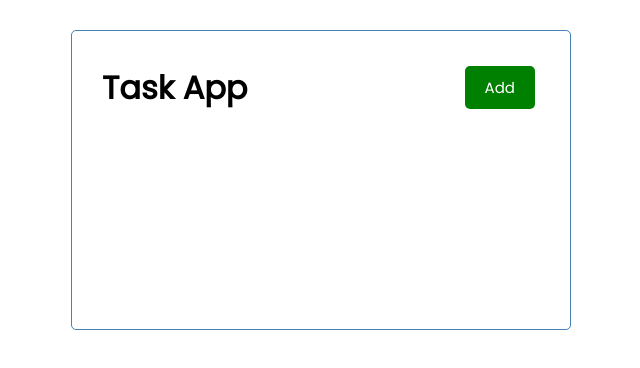
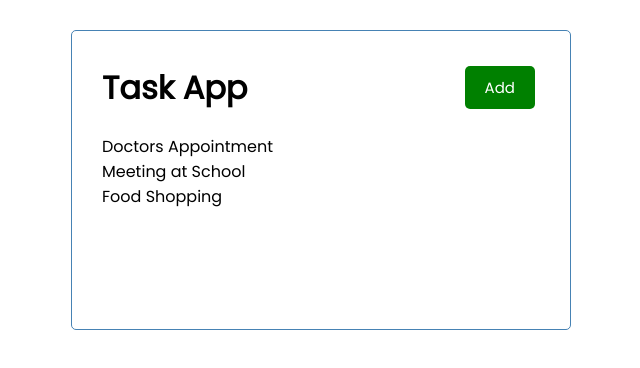
Before and after one commit to shubham-sanvariya/angular_task_app, an Angular app: page / in a window 1280 px wide. Shown: the top 368 px of the page, without its empty margins (319-959 px from the left). Built offline with nearby package versions, Linux system fonts and the light colour scheme.

Commit message:
routing task component

```diff
--- a/src/app/app.component.html
+++ b/src/app/app.component.html
@@ -1,3 +1,4 @@
 <div class="container">
     <app-header></app-header>
+    <app-tasks></app-tasks>
 </div>
--- a/src/app/app.component.ts
+++ b/src/app/app.component.ts
@@ -1,11 +1,12 @@
 import { Component } from '@angular/core';
 import { RouterOutlet } from '@angular/router';
 import { HeaderComponent } from './components/header/header.component';
+import { TasksComponent } from './components/tasks/tasks.component';
 
 @Component({
   selector: 'app-root',
   standalone: true,
-  imports: [RouterOutlet,HeaderComponent],
+  imports: [RouterOutlet,HeaderComponent,TasksComponent],
   templateUrl: './app.component.html',
   styleUrl: './app.component.css'
 })
--- a/src/app/components/button/button.component.ts
+++ b/src/app/components/button/button.component.ts
@@ -1,5 +1,5 @@
 import { NgStyle } from '@angular/common';
-import { Component,EventEmitter,Input, Output } from '@angular/core';
+import { Component,Input, output } from '@angular/core';
 
 @Component({
   selector: 'app-button',
@@ -11,7 +11,7 @@
 export class ButtonComponent {
   @Input() text: string = '';
   @Input() color: string = '';
-  @Output() btnclick = new EventEmitter()
+  btnclick = output();
 
   onClick(){
     this.btnclick.emit();
```
